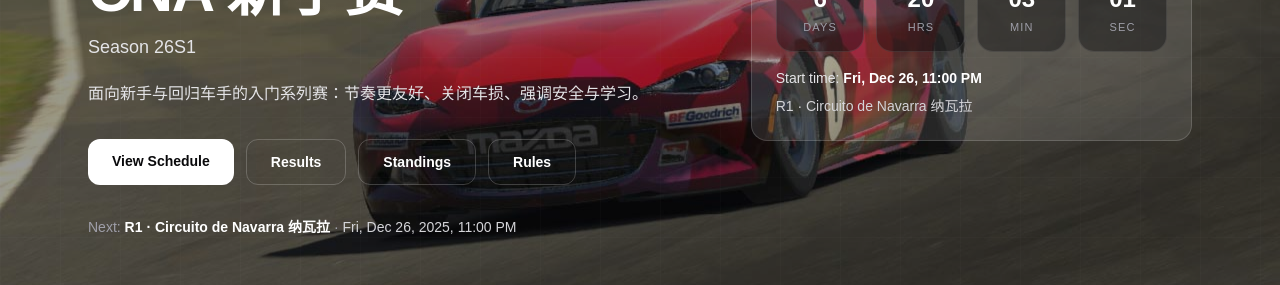
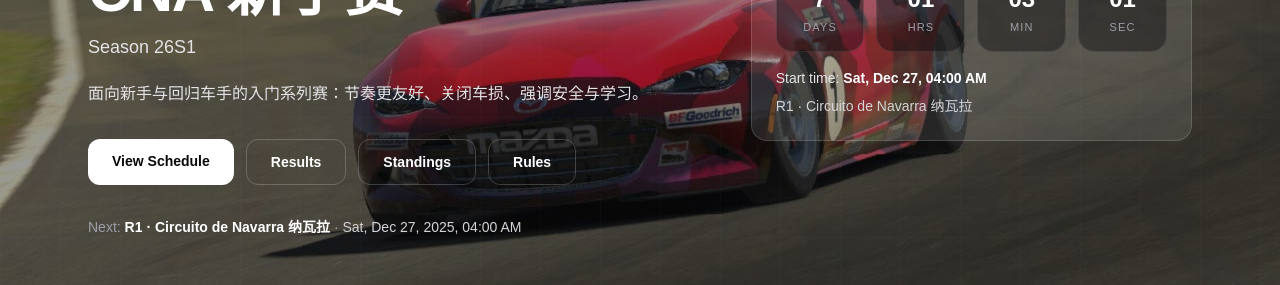
Before and after one commit to jasonzwww/cna-racing, a Next.js app: page /rookie in a window 1280 px wide. Shown: the part 292-577 px from the top of the page. Built offline with nearby package versions, Linux system fonts and the light colour scheme.

Commit message:
schedule change - rookies

```diff
--- a/data/rookie.ts
+++ b/data/rookie.ts
@@ -14,62 +14,62 @@
         {
             round: 1,
             track: "Circuito de Navarra 纳瓦拉",
-            start: "2025-12-26T23:00:00Z",
+            start: "2025-12-27T04:00:00Z",
             format: "MX-5 Cup · P(20min) + Q(20min) + R(20min)",
             note: "揭幕战",
         },
         {
             round: 2,
             track: "Lime Rock Park 莱姆洛克",
-            start: "2026-01-02T23:00:00Z",
+            start: "2026-01-03T04:00:00Z",
             format: "MX-5 Cup · P(20min) + Q(20min) + R(20min)",
         },
         {
             round: 3,
             track: "Summit Point Raceway 萨米特角",
-            start: "2026-01-09T23:00:00Z",
+            start: "2026-01-10T04:00:00Z",
             format: "MX-5 Cup · P(20min) + Q(20min) + R(20min)",
         },
         {
             round: 4,
             track: "Tsukuba Circuit 筑波",
-            start: "2026-01-16T23:00:00Z",
+            start: "2026-01-17T04:00:00Z",
             format: "MX-5 Cup · P(20min) + Q(20min) + R(20min)",
         },
         {
             round: 5,
             track: "Circuit de Lédenon 勒德农",
-            start: "2026-01-23T23:00:00Z",
+            start: "2026-01-24T04:00:00Z",
             format: "MX-5 Cup · P(20min) + Q(20min) + R(20min)",
         },
         {
             round: 6,
             track: "Oulton Park Circuit 奥尔顿公园",
-            start: "2026-01-30T23:00:00Z",
+            start: "2026-01-31T04:00:00Z",
             format: "MX-5 Cup · P(20min) + Q(20min) + R(20min)",
         },
         {
             round: 7,
             track: "Charlotte Motor Speedway 夏洛特",
-            start: "2026-02-06T23:00:00Z",
+            start: "2026-02-07T04:00:00Z",
             format: "MX-5 Cup · P(20min) + Q(20min) + R(20min)",
         },
         {
             round: 8,
             track: "Winton Motor Raceway 温顿",
-            start: "2026-02-13T23:00:00Z",
+            start: "2026-02-14T04:00:00Z",
             format: "MX-5 Cup · P(20min) + Q(20min) + R(20min)",
         },
         {
             round: 9,
             track: "Okayama International Circuit 冈山",
-            start: "2026-02-20T23:00:00Z",
+            start: "2026-02-21T04:00:00Z",
             format: "MX-5 Cup · P(20min) + Q(20min) + R(20min)",
         },
         {
             round: 10,
             track: "Summit Point Raceway 萨米特角",
-            start: "2026-02-27T23:00:00Z",
+            start: "2026-02-28T04:00:00Z",
             format: "MX-5 Cup · P(20min) + Q(20min) + R(20min)",
             note: "收官战",
         },
```
